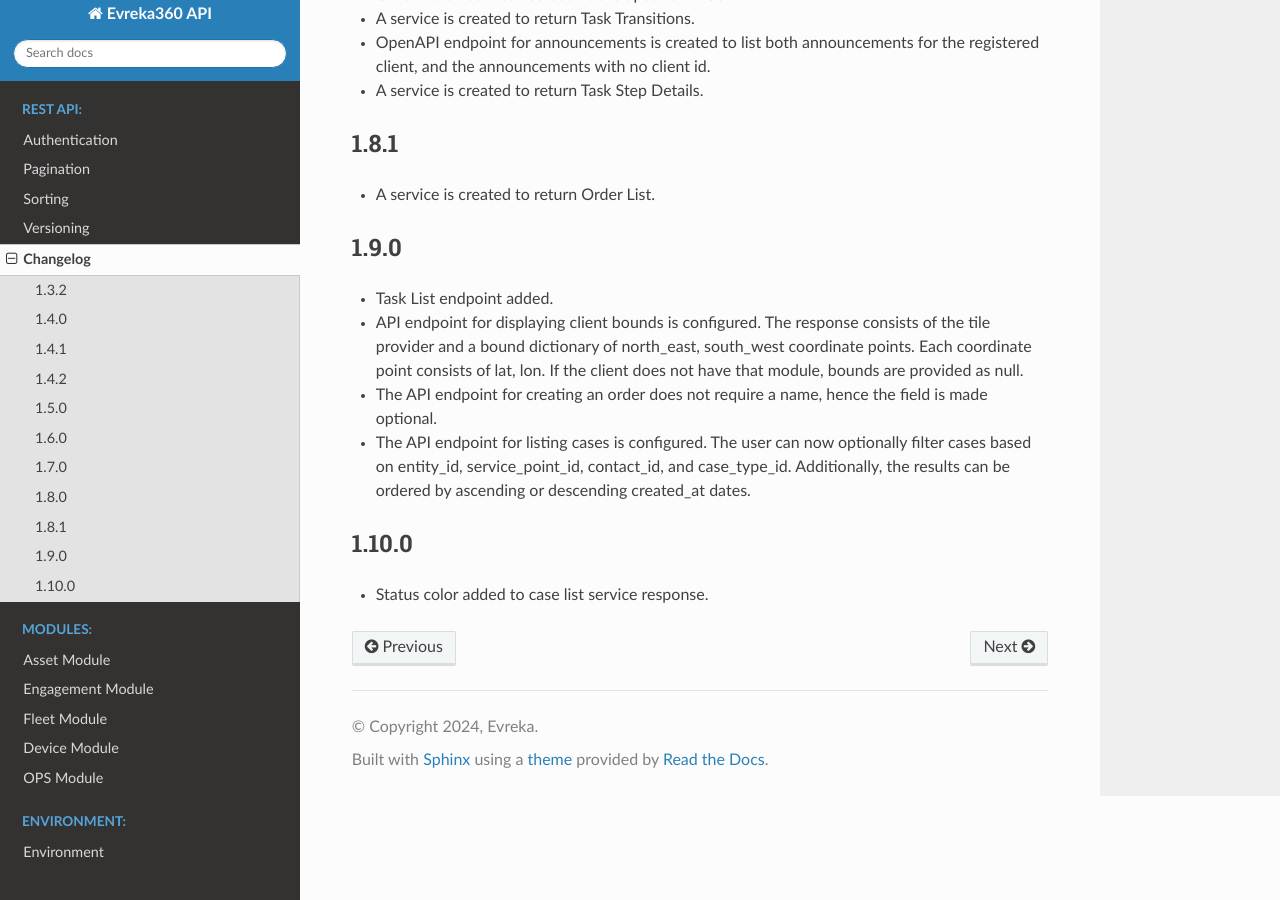
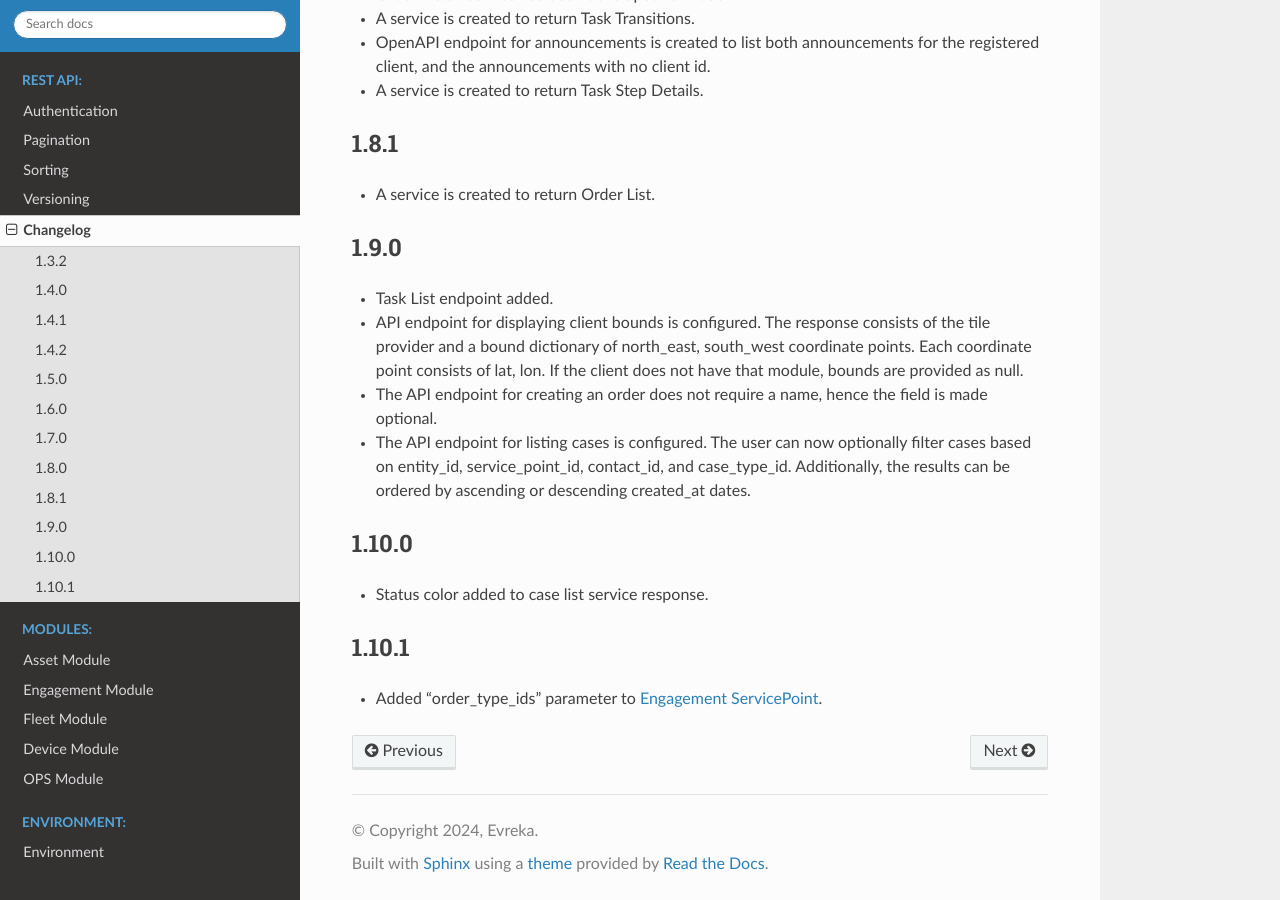
Before and after one commit to evrekadev/evreka-api-doc, a Sphinx documentation site: the page built from source/changelog.rst, in a window 1280 px wide and 900 px high, scrolled down 1201 px. Built offline with Sphinx 7.4.7 and the Read the Docs theme 3.1.0, drawn with Linux system fonts in a browser that asks for light colours.

Commit message:
E360-19419: Service Availability Fix

```diff
--- a/source/changelog.rst
+++ b/source/changelog.rst
@@ -58,3 +58,7 @@ Changelog
 1.10.0
 ----------------
 - Status color added to case list service response.
+
+1.10.1
+----------------
+- Added "order_type_ids" parameter to :doc:`Engagement ServicePoint <engagement/service_availability/post_v2>`.
```
